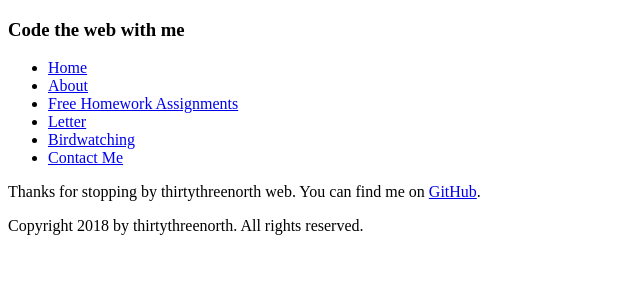
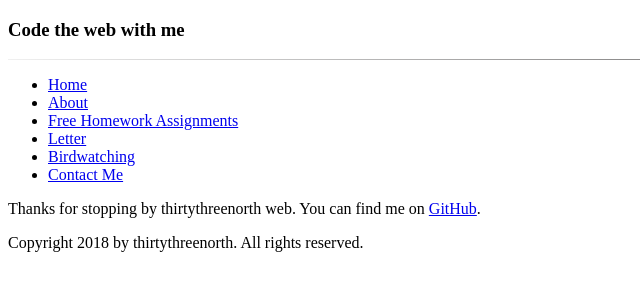
Before and after one commit to thirtythreenorth/thirtythreenorth.github.io, a plain HTML site: page index.html in a window 1280 px wide. Shown: the whole page, without its empty margins (0-640 px from the left). Drawn offline with Linux system fonts and the light colour scheme.

Commit message:
Update index.html

```diff
--- a/index.html
+++ b/index.html
@@ -13,6 +13,7 @@
 <body>
     <header>
         <h3>Code the web with me</h3>
+        <hr class="style14">
 
         <nav>
             <ul>
```
